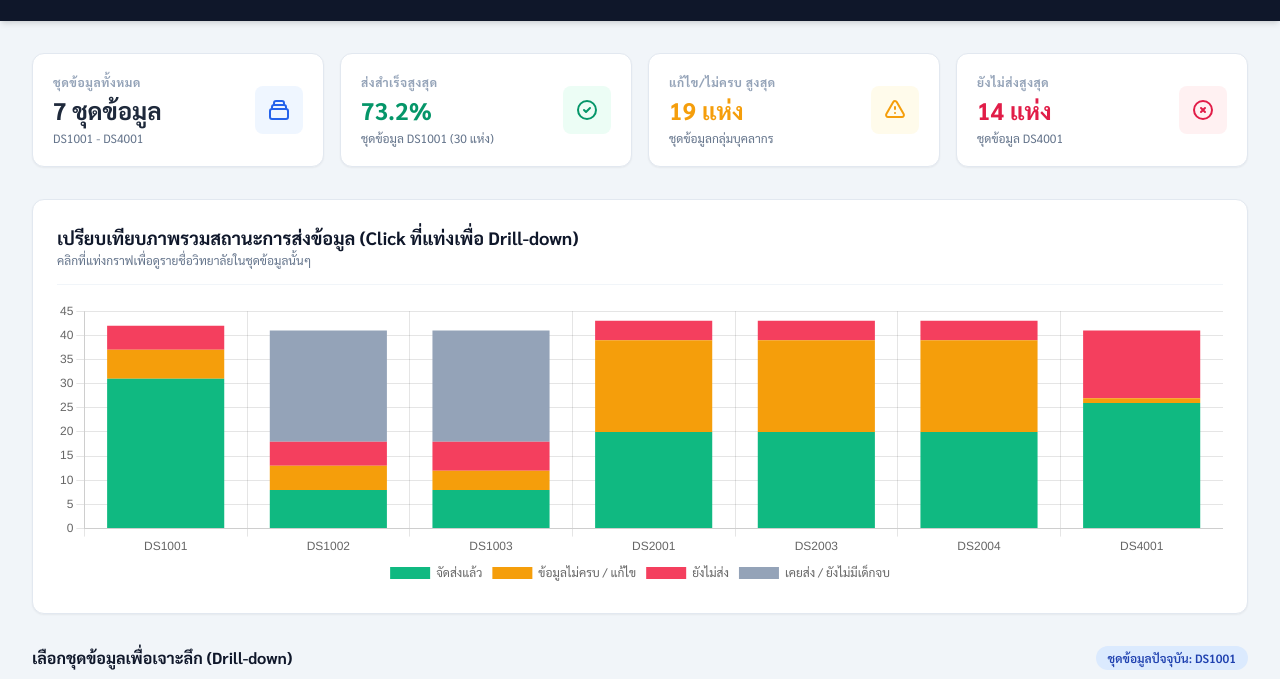
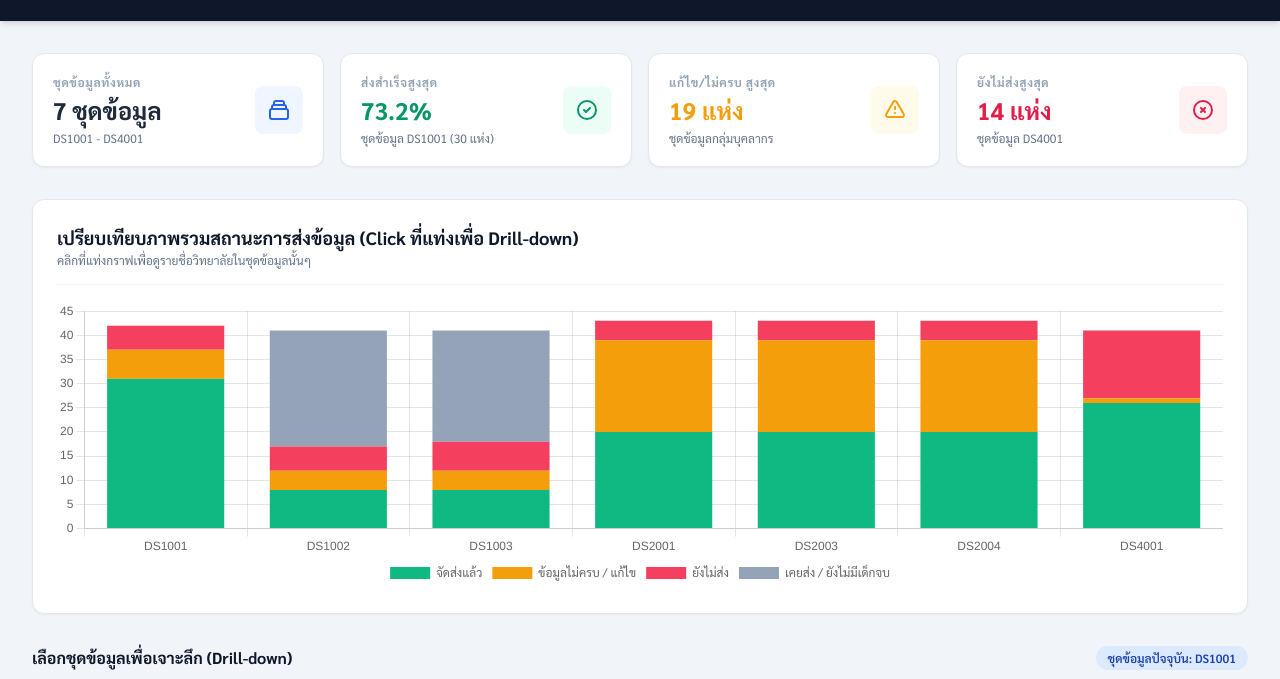
Before and after one commit to pi-unicon/unicon-dashboard, a plain HTML site: page index.html in a window 1280 px wide. Shown: the part 87-766 px from the top of the page. Drawn offline with nearby package versions, Linux system fonts and the light colour scheme.

Commit message:
Update index.html

```diff
--- a/index.html
+++ b/index.html
@@ -248,7 +248,7 @@
                     "วพบ. สวรรค์ประชารักษ์", "วพบ. สงขลา", "วพบ. อุดรธานี", "วสส. จังหวัดชลบุรี"
                 ],
                 pending: [
-                    "วพบ. พระพุทธบาท", "วสส. จังหวัดขอนแก่น", "วสส. จังหวัดพิษณุโลก", "วสส. จังหวัดยะลา", "ว.อภัยภูเบศร จังหวัดปราจีนบุรี"
+                    "วพบ. พระพุทธบาท", "วสส. จังหวัดขอนแก่น", "วสส. จังหวัดพิษณุโลก", "วสส. จังหวัดยะลา"
                 ],
                 missing: [
                     "วพบ. สระบุรี", "วพบ. สรรพสิทธิประสงค์", "วสส. จังหวัดตรัง", "วสส. จังหวัดสุพรรณบุรี",
@@ -258,7 +258,7 @@
                     "วพบ. กรุงเทพ", "วพบ. ขอนแก่น", "วพบ. จักรีรัช", "วพบ. ชัยนาท", "วพบ. ตรัง",
                     "วพบ. นพรัตน์วชิระ", "วพบ. นครลำปาง", "วพบ. นครราชสีมา", "วพบ. นครศรีธรรมราช", "วพ. พระจอมเกล้า จังหวัดเพชรบุรี",
                     "วพบ. พุทธชินราช", "วพบ. พะเยา", "วพบ. ยะลา", "วพบ. ราชบุรี", "วพ. ศรีมหาสารคาม",
-                    "วพบ. สุพรรณบุรี", "วพบ. สุรินทร์", "วพบ. สุราษฎร์ธานี", "วพบ. อุตรดิตถ์", "วพบ. แพร่", "วทก", "คณะแพทย์", "โครงการจัดตั้งคณะเภสัช"
+                    "วพบ. สุพรรณบุรี", "วพบ. สุรินทร์", "วพบ. สุราษฎร์ธานี", "วพบ. อุตรดิตถ์", "วพบ. แพร่", "วทก", "ว.อภัยภูเบศร จังหวัดปราจีนบุรี", "คณะแพทย์", "โครงการจัดตั้งคณะเภสัช"
                 ]
             },
             "DS1003": {
```
